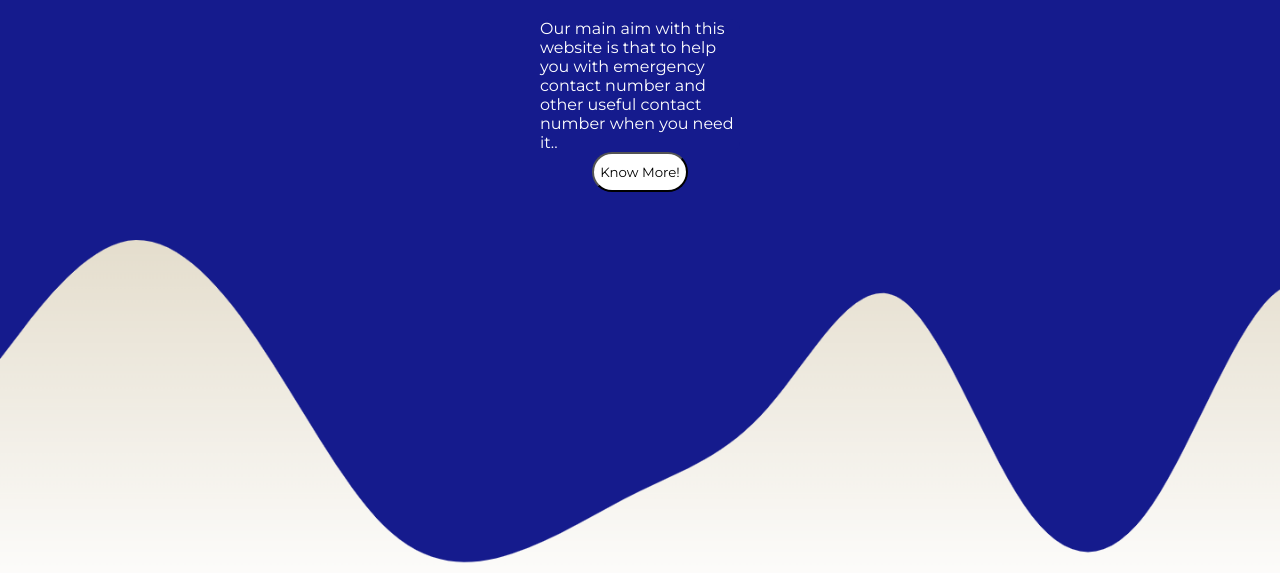
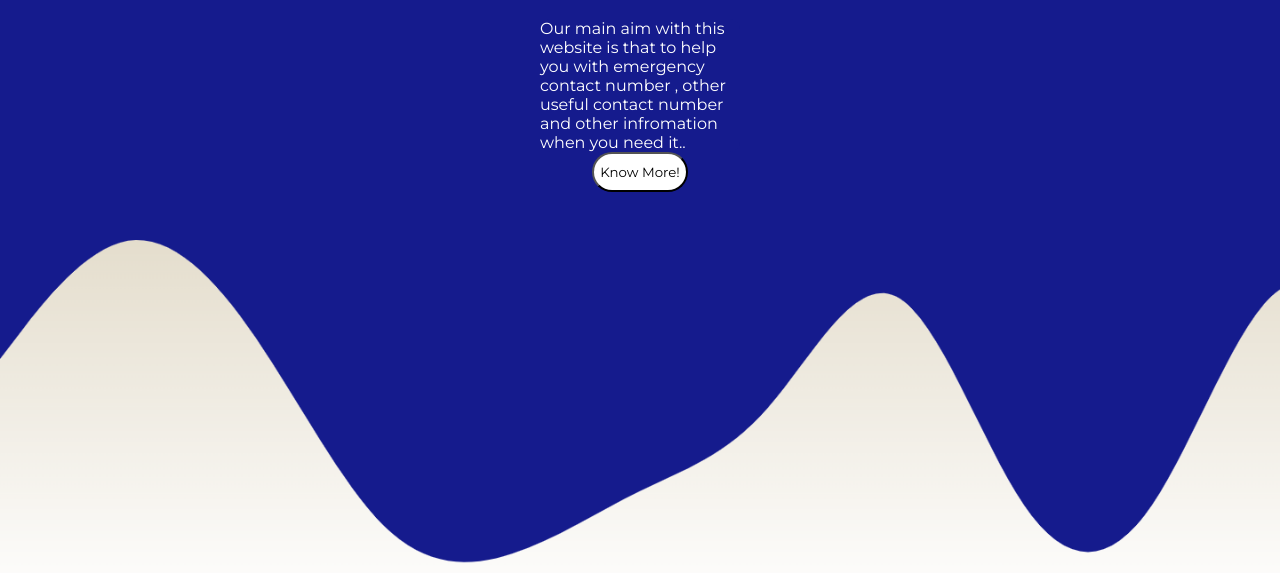
Before and after one commit to Maxmoneb/helloworld, a plain HTML site: page index.html in a window 1280 px wide. Shown: the part 227-800 px from the top of the page. Drawn offline with Linux system fonts and the light colour scheme.

Commit message:
Update index.html

```diff
--- a/index.html
+++ b/index.html
@@ -23,7 +23,8 @@
   <h1 id="welcome">Hello chalakudy.com </h1>
   <div class="p-col-parent">
   <div class="p-col">
-    Our main aim with this website is that to help you with emergency contact number and other useful contact number when you need it..</div>
+        Our main aim with this website is that to help you with emergency contact number , other useful contact number and other infromation when you need it..</div>
+
     <br>
 
   </div>
```
